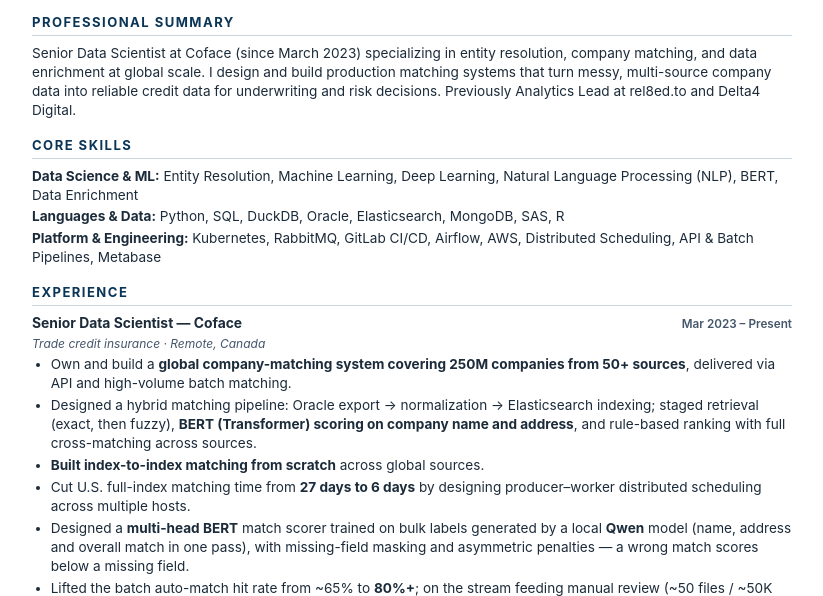
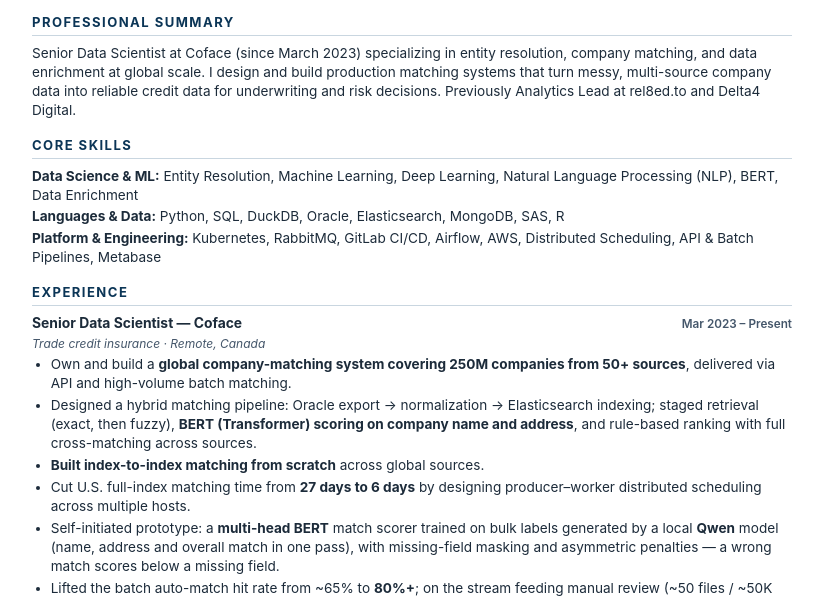
Before and after one commit to DaiZack/daizack.github.io, a plain HTML site: page resume.html in a window 1280 px wide. Shown: the part 209-805 px from the top of the page, without its empty margins (228-1051 px from the left). Drawn offline with Linux system fonts and the light colour scheme.

Commit message:
Resume v15: frame Qwen/BERT work honestly as self-initiated prototype (not production)

```diff
--- a/resume.html
+++ b/resume.html
@@ -57,7 +57,7 @@
     <li>Designed a hybrid matching pipeline: Oracle export → normalization → Elasticsearch indexing; staged retrieval (exact, then fuzzy), <strong>BERT (Transformer) scoring on company name and address</strong>, and rule-based ranking with full cross-matching across sources.</li>
     <li><strong>Built index-to-index matching from scratch</strong> across global sources.</li>
     <li>Cut U.S. full-index matching time from <strong>27 days to 6 days</strong> by designing producer–worker distributed scheduling across multiple hosts.</li>
-    <li>Designed a <strong>multi-head BERT</strong> match scorer trained on bulk labels generated by a local <strong>Qwen</strong> model (name, address and overall match in one pass), with missing-field masking and asymmetric penalties — a wrong match scores below a missing field.</li>
+    <li>Self-initiated prototype: a <strong>multi-head BERT</strong> match scorer trained on bulk labels generated by a local <strong>Qwen</strong> model (name, address and overall match in one pass), with missing-field masking and asymmetric penalties — a wrong match scores below a missing field.</li>
     <li>Lifted the batch auto-match hit rate from ~65% to <strong>80%+</strong>; on the stream feeding manual review (~50 files / ~50K records a day), the gain avoids ≈2,250 hand matches a day — an estimated <strong>CA$1.9M per year</strong> in manual-review cost.</li>
     <li>Productionized with <strong>RabbitMQ, Kubernetes, GitLab CI/CD and Airflow</strong> — automated deployment, monitoring, scaling, real-time error correction, and automated human-in-the-loop review. Core stack: Python (DuckDB), Elasticsearch, Oracle.</li>
   </ul>
```
